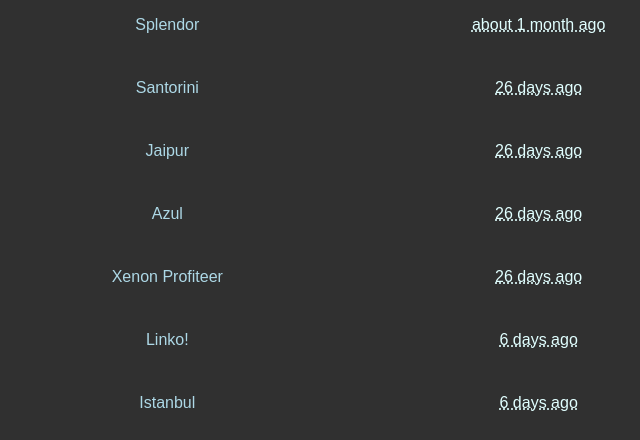
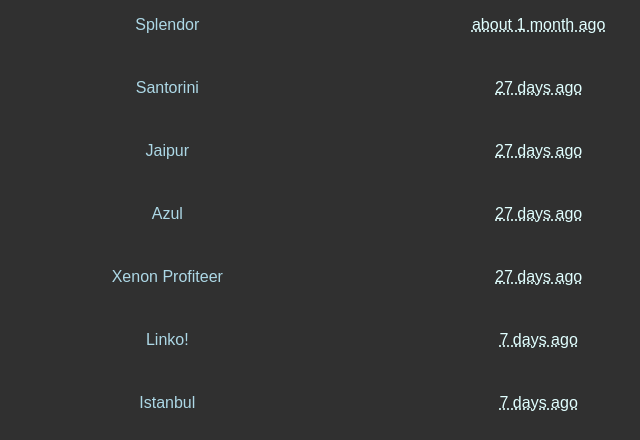
Before and after one commit to garycourt/bg2play, a website: page index.html in a window 1280 px wide. Shown: the part 4363-4803 px from the top of the page, 432-1072 px from the left. Drawn offline with Linux system fonts and the light colour scheme.

Commit message:
Generated on Tue May 05 2020 12:00:04 GMT-0600 (MDT)

```diff
--- a/index.html
+++ b/index.html
@@ -419,37 +419,37 @@
 				<tr>
 					<td><img src="https://cf.geekdo-images.com/thumb/img/rQjxEM5tXcxTEpZOP2sWh6lfrKc=/fit-in/200x150/pic3283110.png"></td>
 					<td><a href="https://boardgamegeek.com/boardgame/194655" target="boardgame">Santorini</a></td>
-					<td><abbr class=" " title="2020-04-09">26 days ago</abbr></td>
+					<td><abbr class=" " title="2020-04-09">27 days ago</abbr></td>
 				</tr>
 
 				<tr>
 					<td><img src="https://cf.geekdo-images.com/thumb/img/co2rCW2r25dPj-BkqdQhvY1xMLI=/fit-in/200x150/pic1768286.png"></td>
 					<td><a href="https://boardgamegeek.com/boardgame/54043" target="boardgame">Jaipur</a></td>
-					<td><abbr class=" " title="2020-04-09">26 days ago</abbr></td>
+					<td><abbr class=" " title="2020-04-09">27 days ago</abbr></td>
 				</tr>
 
 				<tr>
 					<td><img src="https://cf.geekdo-images.com/thumb/img/_ed_JktpgFwTr2WjEQgYMzHBvOQ=/fit-in/200x150/pic3718275.jpg"></td>
 					<td><a href="https://boardgamegeek.com/boardgame/230802" target="boardgame">Azul</a></td>
-					<td><abbr class=" " title="2020-04-09">26 days ago</abbr></td>
+					<td><abbr class=" " title="2020-04-09">27 days ago</abbr></td>
 				</tr>
 
 				<tr>
 					<td><img src="https://cf.geekdo-images.com/thumb/img/b6lb_Gv8y0AEaWP7Euf_rFIQqnM=/fit-in/200x150/pic2537665.jpg"></td>
 					<td><a href="https://boardgamegeek.com/boardgame/176530" target="boardgame">Xenon Profiteer</a></td>
-					<td><abbr class=" " title="2020-04-09">26 days ago</abbr></td>
+					<td><abbr class=" " title="2020-04-09">27 days ago</abbr></td>
 				</tr>
 
 				<tr>
 					<td><img src="https://cf.geekdo-images.com/thumb/img/LwJru_cqRII9w4xbRXEhe2lXR-8=/fit-in/200x150/pic2342294.jpg"></td>
 					<td><a href="https://boardgamegeek.com/boardgame/153065" target="boardgame">Linko!</a></td>
-					<td><abbr class=" " title="2020-04-29">6 days ago</abbr></td>
+					<td><abbr class=" " title="2020-04-29">7 days ago</abbr></td>
 				</tr>
 
 				<tr>
 					<td><img src="https://cf.geekdo-images.com/thumb/img/KrKgJkeX97w7H3f5Ph7RGHVkTnI=/fit-in/200x150/pic1950623.jpg"></td>
 					<td><a href="https://boardgamegeek.com/boardgame/148949" target="boardgame">Istanbul</a></td>
-					<td><abbr class=" " title="2020-04-29">6 days ago</abbr></td>
+					<td><abbr class=" " title="2020-04-29">7 days ago</abbr></td>
 				</tr>
 		</tbody>
 	</table>
```
